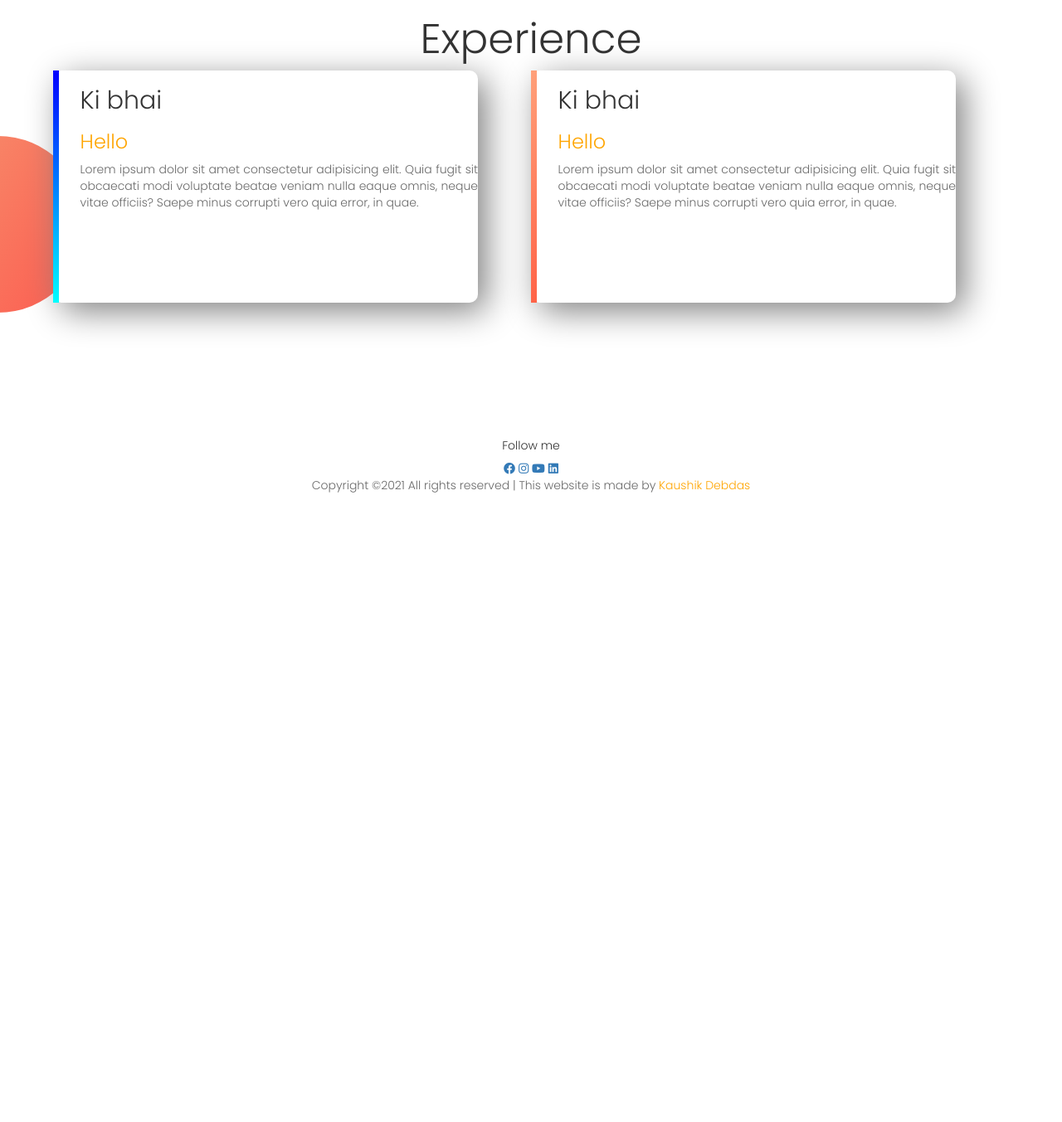
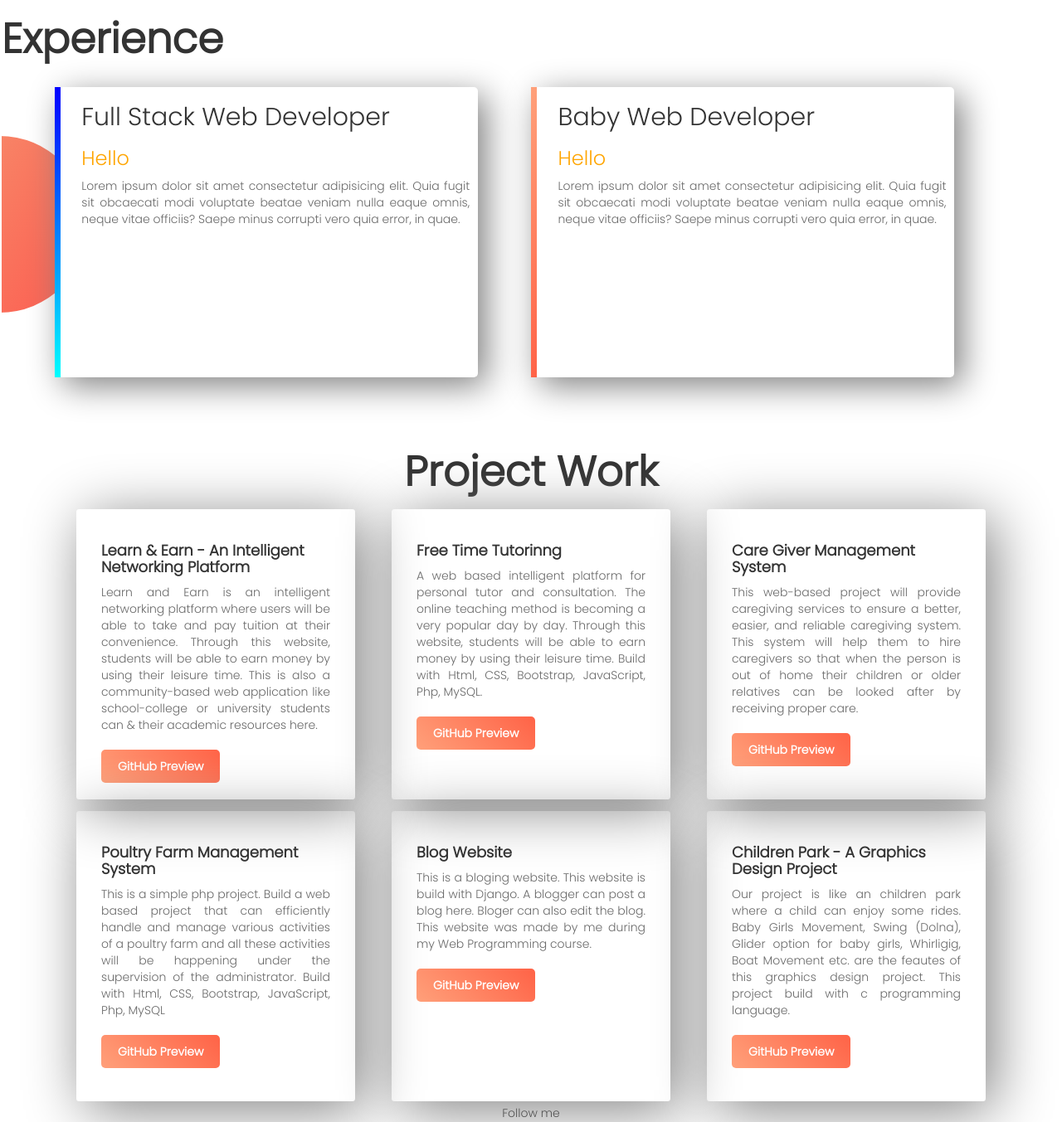
Before and after one commit to KaushikDebdas/Web_Portfolio, a plain HTML site: page index.html in a window 1280 px wide. Shown: the part 1000-2353 px from the top of the page at 83% size. Before the commit the page ends 1605 px from the top, so only its background shows below. Drawn offline with nearby package versions, Linux system fonts and the light colour scheme.

Commit message:
project area done

```diff
--- a/css/style.css
+++ b/css/style.css
@@ -1,6 +1,10 @@
 /*Top Part*/
+.container{
+    width: 1140px;
+    margin: 0 auto;
+}
 body{
-    margin: 0;
+    margin: 0px;
     padding: 0px;
     font-family: 'Poppins', sans-serif;
 }
@@ -12,7 +16,7 @@ p{
 }
 section{
     height: 500px;
-    padding-bottom: 150px;
+    padding-bottom: 100x;
 }
 .top-banner{
     background-image: url("../image/top-banner.png");
@@ -65,16 +69,18 @@ section{
     background-image: url("../image/exp-bg.png");
     background-repeat: no-repeat;
     background-position: left;
-    padding: auto;
-    text-align: justify;
+    margin: 2px;
 }
 .experience-area h1{
-    text-align: center;
+    font-weight: bold;
 }
-.signle-experience{
+.experience-area p{
+    margin-right: 10px;
+}
+.single-experience{
     box-shadow: 10px 10px 40px gray;
-    border-radius: 10px;
-    height: 80%;
+    border-radius: 5px;
+    height: 70%;
     background-color: white;
 }
 #full-stack{
@@ -87,6 +93,38 @@ section{
     border-image: linear-gradient(180deg, lightSalmon, tomato);
     border-image-slice: 1;
 }
+/* Project Area */
+.project-area{
+    margin: 2px;
+}
+.container h1{
+    text-align: center;
+    font-weight: bold;
+}
+.card{
+    box-shadow: 10px 10px 70px gray;
+    border-radius: 1%;
+    height: 350px;
+    margin: 2%;
+    padding: 30px;
+}
+.card-title{
+    font-weight: bold;
+    font-size: large;
+}
+.card-text{
+    text-align: justify;
+}
+/*Button*/
+.project-button{
+    text-decoration: none;
+    padding: 10px 20px;
+    border-radius: 5px;
+    background-image: linear-gradient(45deg, lightSalmon , tomato);
+    font-weight: bold;
+    color: white;
+
+}
 /* Footer Area */
 .footer-area{
     text-align: center;
--- a/index.html
+++ b/index.html
@@ -27,7 +27,7 @@
             <h1><span class="orange-highlight">Kaushik Debdas's </span>Website</h1>
 
             <h3>Professional Web Developer</h3>
-            <p>Hello, I am Kaushik Debdas. A fresh graduate from United International University with an interest in web development and comfortable with Javascript, Looking for a hard and challenging job where I will have the scope to utilize my potentiality, adaptability, and skill to do something innovative and from where I will be able to enhance my knowledge.</p>
+            <p>Hello, I am Kaushik Debdas. A fresh graduate from United International University with an interest in web development and comfortable with Javascript, Looking for a hard and challenging job where I will have the scope to utilize my potentiality, adaptability, and skill to do something innovative and from where I will be able to enhance my knowledge.</p><br>
             <a href="https://www.linkedin.com/in/kaushik-debdas-233589208/" target="_blank" class="HireMe-Button">Hire Me</a>
         </div>
         <div class="half-width">
@@ -43,22 +43,22 @@
         </div>
         <div class="half-width">
             <h3>Professional Web Developer</h3>
-            <p>As a beginner in the field of Information Technology, I strive to associate myself with an organization where I can utilize my skills in the best possible manner, which further gives me an opportunity to grow in my career journey while contributing to the development of the organization.</p>
-            <a href="https://drive.google.com/file/d/1iy82sly1Dcr6dW8EAcmRv1FAxB8mYJk5/view?usp=sharing" target="_blank" class="Resume-Button">Download Resume</a>
+            <p>As a beginner in the field of Information Technology, I strive to associate myself with an organization where I can utilize my skills in the best possible manner, which further gives me an opportunity to grow in my career journey while contributing to the development of the organization.</p><br>
+            <a href="https://drive.google.com/file/d/1OUw9V4ADbgd_M9cQXOeVYMovg7QUEYu_/view?usp=sharing" target="_blank" class="Resume-Button">Download Resume</a>
         </div>
     </section>
     <!--End Download Resume Part-->
 
     <!--Start Experience Part-->
     <section class="experience-area">
-        <h1>Experience</h1>
-        <div class="half-width signle-experience" id="full-stack">
-            <h2>Ki bhai</h2>
+        <h1>Experience</h1> <br>
+        <div class="half-width single-experience" id="full-stack">
+            <h2>Full Stack Web Developer</h2>
             <h3><span class="orange-highlight">Hello</span></h3>
             <p>Lorem ipsum dolor sit amet consectetur adipisicing elit. Quia fugit sit obcaecati modi voluptate beatae veniam nulla eaque omnis, neque vitae officiis? Saepe minus corrupti vero quia error, in quae.</p>
         </div>
-        <div class="half-width signle-experience" id="baby-stack">
-            <h2>Ki bhai</h2>
+        <div class="half-width single-experience" id="baby-stack">
+            <h2>Baby Web Developer</h2>
             <h3><span class="orange-highlight">Hello</span></h3>
             <p>Lorem ipsum dolor sit amet consectetur adipisicing elit. Quia fugit sit obcaecati modi voluptate beatae veniam nulla eaque omnis, neque vitae officiis? Saepe minus corrupti vero quia error, in quae.</p>
         </div>
@@ -66,9 +66,73 @@
     </section>
     <!--End Download Resume Part-->
 
+    <!--Start Project Part-->
+    <section class="container">
+        <h1>Project Work</h1>
+        <div class="project">
+            <div class="row">
+                <div class="col-sm-4">
+                  <div class="card">
+                    <div class="card-body">
+                      <h5 class="card-title">Learn & Earn - An Intelligent Networking Platform</h5>
+                      <p class="card-text">Learn and Earn is an intelligent networking platform where users will be able to take and pay tuition at their convenience. Through this website, students will be able to earn money by using their leisure time. This is also a community-based web application like school-college or university students can & their academic resources here.</p><br>
+                      <a href="#" class="project-button">GitHub Preview</a>
+                    </div>
+                  </div>
+                </div>
+                <div class="col-sm-4">
+                    <div class="card">
+                      <div class="card-body">
+                        <h5 class="card-title">Free Time Tutorinng</h5>
+                        <p class="card-text">A web based intelligent platform for personal tutor and consultation. The online teaching method is becoming a very popular day by day. Through this website, students will be able to earn money by using their leisure time. Build with Html, CSS, Bootstrap, JavaScript, Php, MySQL.</p><br>
+                        <a href="#" class="project-button">GitHub Preview</a>
+                      </div>
+                    </div>
+                  </div>
+                  <div class="col-sm-4">
+                    <div class="card">
+                      <div class="card-body">
+                        <h5 class="card-title">Care Giver Management System</h5>
+                        <p class="card-text">This web-based project will provide caregiving services to ensure a better, easier, and reliable caregiving system. This system will help them to hire caregivers so that when the person is out of home their children or older relatives can be looked after by receiving proper care.</p><br>
+                        <a href="#" class="project-button">GitHub Preview</a>
+                      </div>
+                    </div>
+                  </div>
+                  <div class="col-sm-4">
+                    <div class="card">
+                      <div class="card-body">
+                        <h5 class="card-title">Poultry Farm Management System</h5>
+                        <p class="card-text">This is a simple php project. Build a web based project that can efficiently handle and manage various activities of a poultry farm and all these activities will be happening under the supervision of the administrator. Build with Html, CSS, Bootstrap, JavaScript, Php, MySQL</p><br>
+                        <a href="#" class="project-button">GitHub Preview</a>
+                      </div>
+                    </div>
+                  </div>
+                  <div class="col-sm-4">
+                    <div class="card">
+                      <div class="card-body">
+                        <h5 class="card-title">Blog Website</h5>
+                        <p class="card-text">This is a bloging website. This website is build with Django. A blogger can post a blog here. Bloger can also edit the blog. This website was made by me during my Web Programming course. </p><br>
+                        <a href="#" class="project-button">GitHub Preview</a>
+                      </div>
+                    </div>
+                  </div>
+                  <div class="col-sm-4">
+                    <div class="card">
+                      <div class="card-body">
+                        <h5 class="card-title">Children Park - A Graphics Design Project</h5>
+                        <p class="card-text">Our project is like an children park where a child can enjoy some rides. Baby Girls Movement, Swing (Dolna), Glider option for baby girls, Whirligig, Boat Movement etc. are the feautes of this graphics design project. This project build with c programming language.</p><br>
+                        <a href="#" class="project-button">GitHub Preview</a>
+                      </div>
+                    </div>
+                  </div>
+              </div>
+        </div>
+    </section>
+    <!--End Project Part-->
+
     <!--Start Footer Part-->
     <footer class="footer-area">
-                <div class="social text-center">
+                <div class="container">
                     <h5>Follow me</h5>
                     <a href="https://www.facebook.com/kaushik.debdas/" target="_blank"><i class="fab fa-facebook"></i></a>
                     <a href="https://www.instagram.com/kaushik_debdas/" target="_blank"><i class="fab fa-instagram"></i></a>
```
